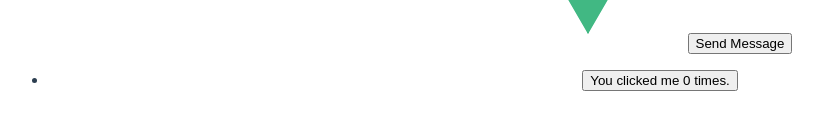
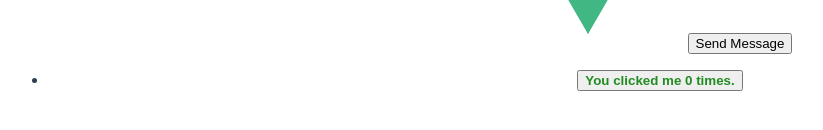
Before and after one commit to CaseyFaist/GolangVueConfettiCannon, a Vue app in the folder frontend/: page / in a window 1280 px wide. Shown: the part 212-342 px from the top of the page, without its empty margins (0-823 px from the left). Built offline with nearby package versions, Linux system fonts and the light colour scheme; no server answers.

Commit message:
Websockets in AppVue work here

```diff
--- a/frontend/src/components/ClickMe.vue
+++ b/frontend/src/components/ClickMe.vue
@@ -1,4 +1,6 @@
 <script>
+// import webSocket from "../mixins/Websocket"
+
 export default {
   name: "ClickMe",
   data() {
@@ -7,27 +9,29 @@ export default {
     }
   },
   // methods: {
-  //   clickButton: function() {
-  //       // $socket is [WebSocket](https://developer.mozilla.org/en-US/docs/Web/API/WebSocket) instance
-  //       this.$socket.send('some data')
-  //       console.log(this.$socket)
-  //       // or with {format: 'json'} enabled
-  //       // this.$socket.sendObj({awesome: 'data'})
-  //       this.count++
+  //   clickButton: function(data) {
+  //       // // var webSocket = new WebSocket("ws://localhost:8080")
+  //       // // webSocket.send(data)
+  //       // // this.$webSocketsConnect()
+  //       // webSocket.send(data)
+  //       // // this.$socket.send(data);
+  //       // console.log(data)
   //   }
   // }
 }
 </script>
 
+
 <template>
-  <button @click="clickButton">
+  <button class='counter' @click="count++">
+  <!-- <button class='counter' @click="count++; clickButton(count)"> -->
       You clicked me {{ count }} times.
   </button>
 </template>
 
 <style>
-.greeting {
-  color: red;
+.counter {
+  color: forestgreen;
   font-weight: bold;
 }
 </style>
```
Also changed, not shown: 1 other file (tests, documents, lock files or other folders).
